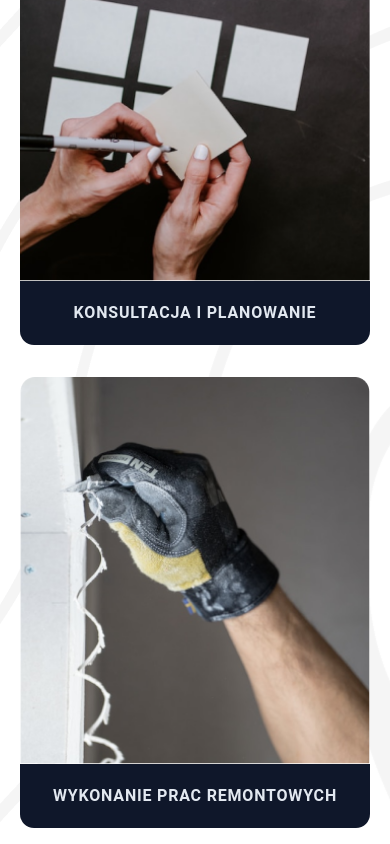
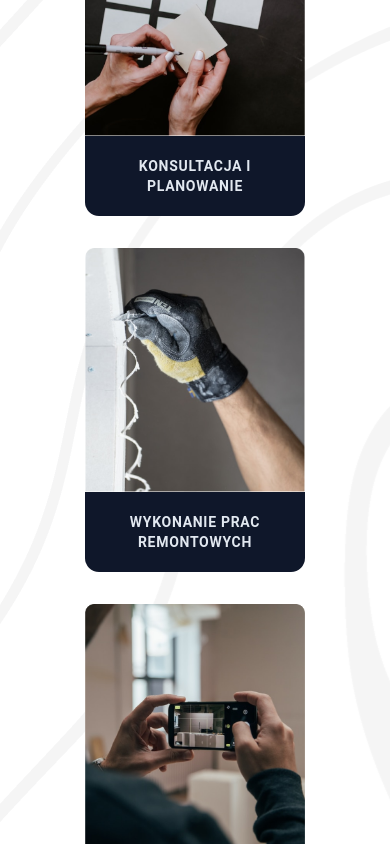
Before and after one commit to PeterPoterek/tww-ts, a React (Vite) app in the folder client/: page / in a window 390 px wide. Shown: the part 2660-3504 px from the top of the page. Built offline with nearby package versions, Linux system fonts and the light colour scheme.

Commit message:
Update CreationStepsCard.tsx

```diff
--- a/client/src/pages/main/CreationStepsSection/CreationStepsCard.tsx
+++ b/client/src/pages/main/CreationStepsSection/CreationStepsCard.tsx
@@ -5,10 +5,10 @@ interface CreationStepsCardProps {
 
 const CreationStepsCard = ({ src, cardText }: CreationStepsCardProps) => {
   return (
-    <div className="flex flex-col justify-center items-center  w-full sm:w-1/2 md:w-1/3 lg:w-1/4">
+    <div className="w-[220px] flex flex-col justify-center items-center sm:w-1/2 md:w-1/3 lg:w-1/4">
       <img src={src} alt="Stock image" className="w-full" />
 
-      <p className="rounded-b-md p-5 w-full bg-slate-900 text-slate-200 text-center tracking-wider font-bold">{cardText}</p>
+      <p className="text-sm md:text-base rounded-b-md p-5 w-full bg-slate-900 text-slate-200 text-center tracking-wider font-bold">{cardText}</p>
     </div>
   );
 };
```
